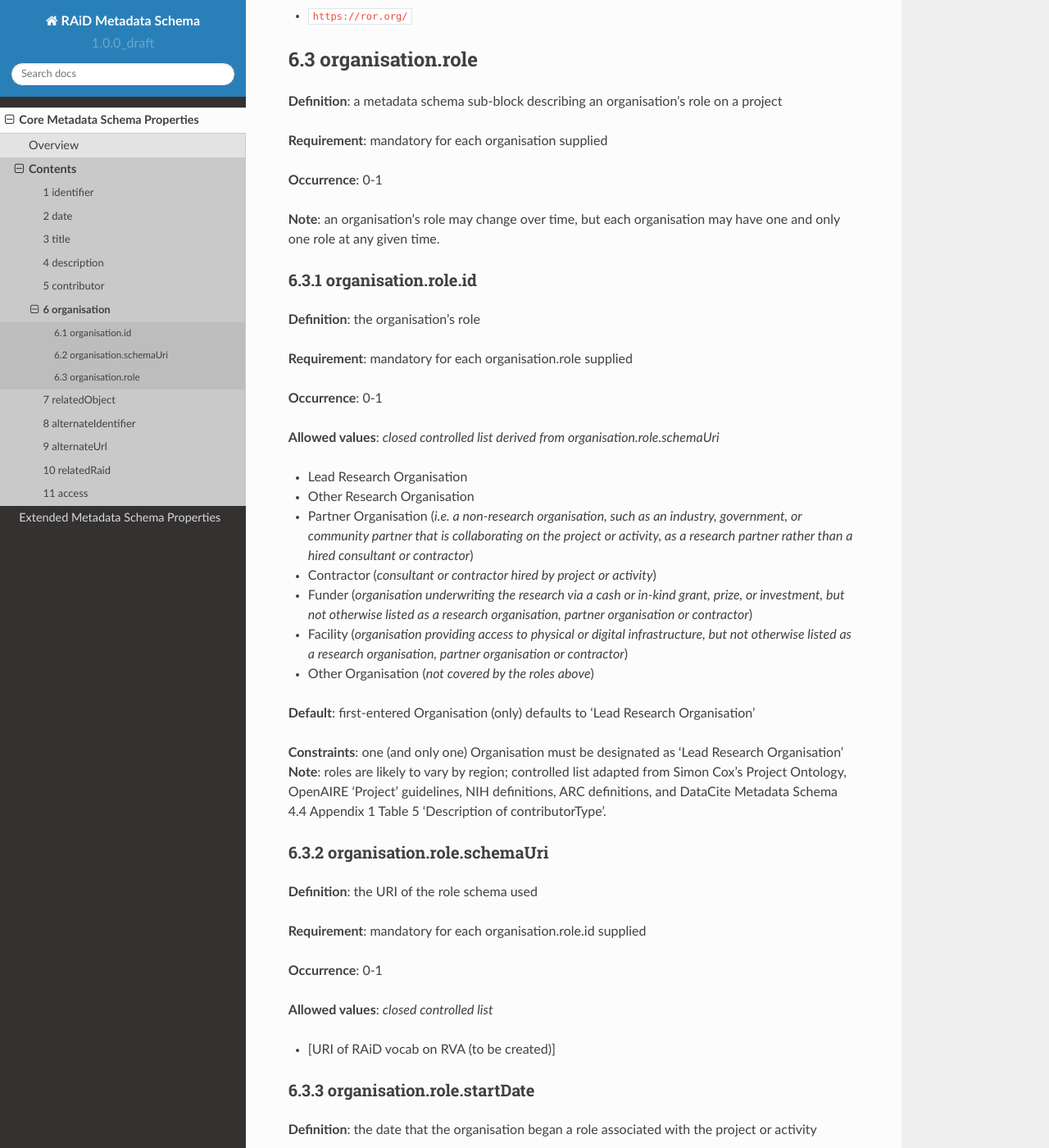
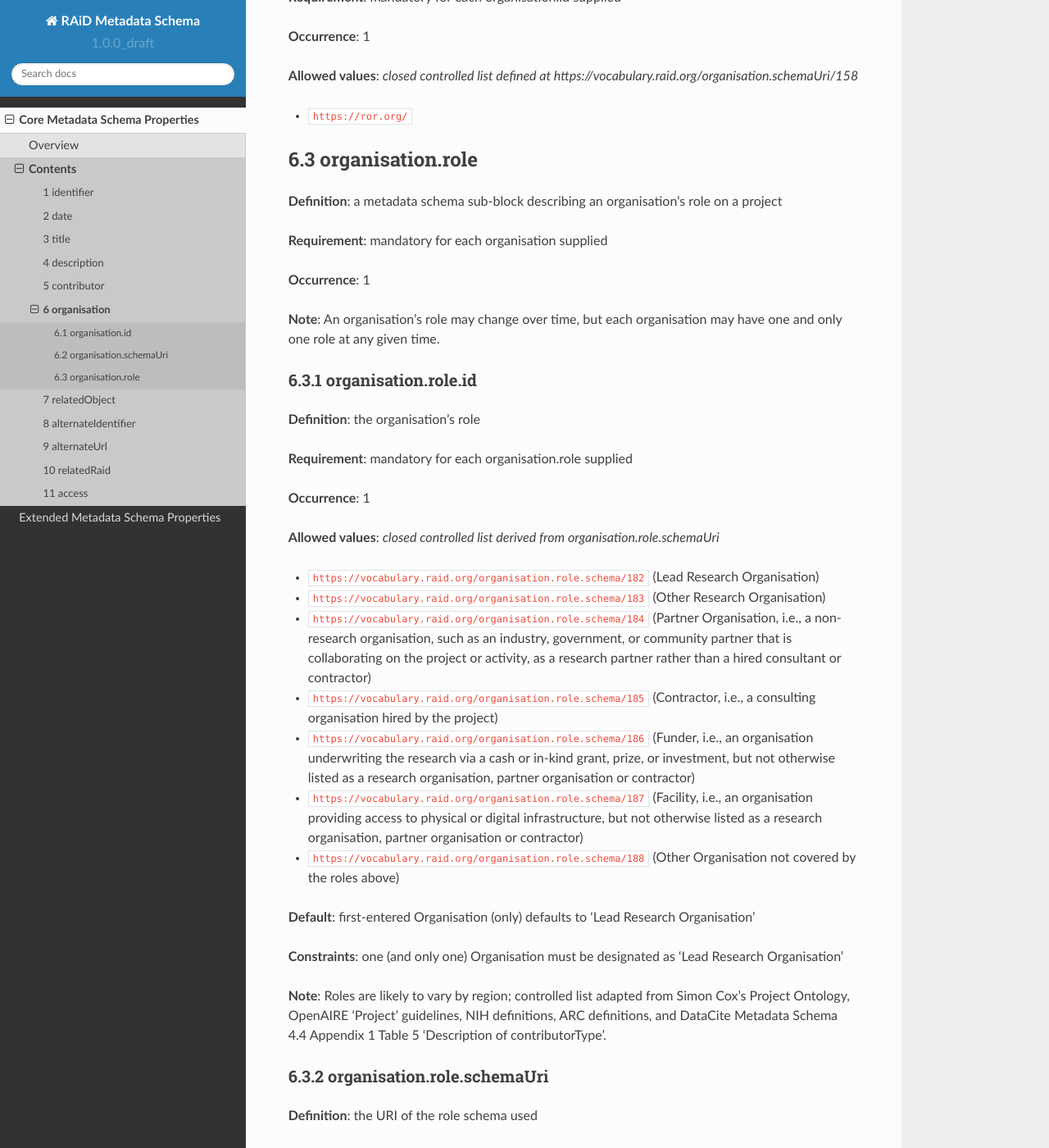
Before and after one commit to au-research/raid-metadata, a Sphinx documentation site: the page built from rtd/docs/source/core/organisations.rst, in a window 1280 px wide and 1400 px high, scrolled down 965 px. Shown: the whole window at 82% size. Built offline with Sphinx 7.4.7 and the Read the Docs theme 2.0.0, drawn with Linux system fonts in a browser that asks for light colours; pages that are not in the unit, such as notebooks, are missing from menus; some of the changed text lies outside the part shown.

Commit message:
Update and standardise organisations.rst
Standardise definitions, examples, constraints, and notes. Implement controlled lists from RVA correctly. Other minor corrections.

```diff
--- a/rtd/docs/source/core/organisations.rst
+++ b/rtd/docs/source/core/organisations.rst
@@ -19,13 +19,18 @@
 6.1 organisation.id
 -------------------
 
-**Definition**: the organisation associated with a project or activity
+**Definition**: an organisation associated with a project or activity
 
 **Requirement**: mandatory for each organisation supplied
 
-**Occurrence**: 0-1
+**Occurrence**: 1
 
-**Allowed values**: the identifier specified by organisation.schemaUri
+**Allowed values**: the organisation's identifier as specified by organisation.schemaUri
+
+**Examples**
+
+* ``https://ror.org/01sf06y89`` (Macquarie Univerity)
+* ``https://ror.org/027bh9e2`` (Leiden University)
 
 .. _6.2-organisation.schemaUri:
 
@@ -36,9 +41,9 @@
 
 **Requirement**: mandatory for each organisation.id supplied
 
-**Occurrence**: 0-1
+**Occurrence**: 1
 
-**Allowed values**: *closed controlled list*
+**Allowed values**: *closed controlled list defined at https://vocabulary.raid.org/organisation.schemaUri/158*
 
 * ``https://ror.org/``
 
@@ -51,9 +56,9 @@
 
 **Requirement**: mandatory for each organisation supplied
 
-**Occurrence**: 0-1
+**Occurrence**: 1
 
-**Note**: an organisation's role may change over time, but each organisation may have one and only one role at any given time.
+**Note**: An organisation's role may change over time, but each organisation may have one and only one role at any given time.
 
 .. _6.3.1-organisation.role.id:
 
@@ -64,22 +69,23 @@
 
 **Requirement**: mandatory for each organisation.role supplied
 
-**Occurrence**: 0-1
+**Occurrence**: 1
 
 **Allowed values**: *closed controlled list derived from organisation.role.schemaUri*
 
-* Lead Research Organisation
-* Other Research Organisation
-* Partner Organisation (*i.e. a non-research organisation, such as an industry, government, or community partner that is collaborating on the project or activity, as a research partner rather than a hired consultant or contractor*)
-* Contractor (*consultant or contractor hired by project or activity*)
-* Funder (*organisation underwriting the research via a cash or in-kind grant, prize, or investment, but not otherwise listed as a research organisation, partner organisation or contractor*)
-* Facility (*organisation providing access to physical or digital infrastructure, but not otherwise listed as a research organisation, partner organisation or contractor*)
-* Other Organisation (*not covered by the roles above*)
+* ``https://vocabulary.raid.org/organisation.role.schema/182`` (Lead Research Organisation)
+* ``https://vocabulary.raid.org/organisation.role.schema/183`` (Other Research Organisation)
+* ``https://vocabulary.raid.org/organisation.role.schema/184`` (Partner Organisation, i.e., a non-research organisation, such as an industry, government, or community partner that is collaborating on the project or activity, as a research partner rather than a hired consultant or contractor)
+* ``https://vocabulary.raid.org/organisation.role.schema/185`` (Contractor, i.e., a consulting organisation hired by the project)
+* ``https://vocabulary.raid.org/organisation.role.schema/186`` (Funder, i.e., an organisation underwriting the research via a cash or in-kind grant, prize, or investment, but not otherwise listed as a research organisation, partner organisation or contractor)
+* ``https://vocabulary.raid.org/organisation.role.schema/187`` (Facility, i.e., an organisation providing access to physical or digital infrastructure, but not otherwise listed as a research organisation, partner organisation or contractor)
+* ``https://vocabulary.raid.org/organisation.role.schema/188`` (Other Organisation not covered by the roles above)
 
 **Default**: first-entered Organisation (only) defaults to 'Lead Research Organisation'
 
 **Constraints**: one (and only one) Organisation must be designated as 'Lead Research Organisation'
-**Note**: roles are likely to vary by region; controlled list adapted from Simon Cox's Project Ontology, OpenAIRE ‘Project’ guidelines, NIH definitions, ARC definitions, and DataCite Metadata Schema 4.4 Appendix 1 Table 5 'Description of contributorType'.
+
+**Note**: Roles are likely to vary by region; controlled list adapted from Simon Cox's Project Ontology, OpenAIRE ‘Project’ guidelines, NIH definitions, ARC definitions, and DataCite Metadata Schema 4.4 Appendix 1 Table 5 'Description of contributorType'.
 
 .. _6.3.2-organisation.role.schemaUri:
 
@@ -90,11 +96,11 @@
 
 **Requirement**: mandatory for each organisation.role.id supplied
 
-**Occurrence**: 0-1
+**Occurrence**: 1
 
-**Allowed values**: *closed controlled list*
+**Allowed values**: *closed controlled list defined at https://vocabulary.raid.org/organisation.role.schemaUri/281*
 
-* [URI of RAiD vocab on RVA (to be created)]
+* ``https://vocabulary.raid.org/organisation.role.schema/359``
 
 .. _6.3.3-organisation.role.startDate:
 
@@ -105,7 +111,7 @@
 
 **Requirement**: mandatory for each organisation.role supplied
 
-**Occurrence**: 0-1
+**Occurrence**: 1
 
 **Allowed values**: ISO 8601 standard date
 
@@ -122,7 +128,7 @@
 
 **Definition**: the date that the organisation terminated a role associated with the project or activity
 
-**Requirement**: recommended
+**Requirement**: recommended if an organisation has changed roles or terminated its relationship with a project
 
 **Occurrence**: 0-1
 
```
